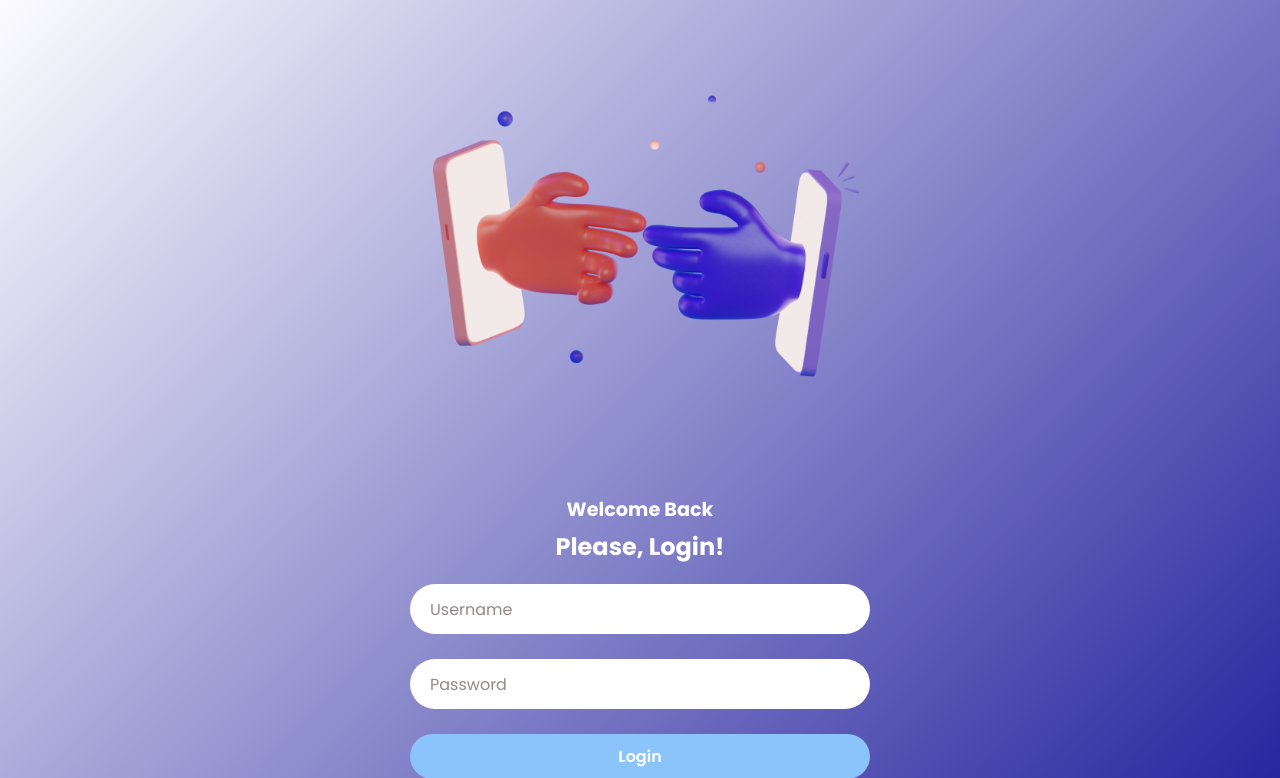
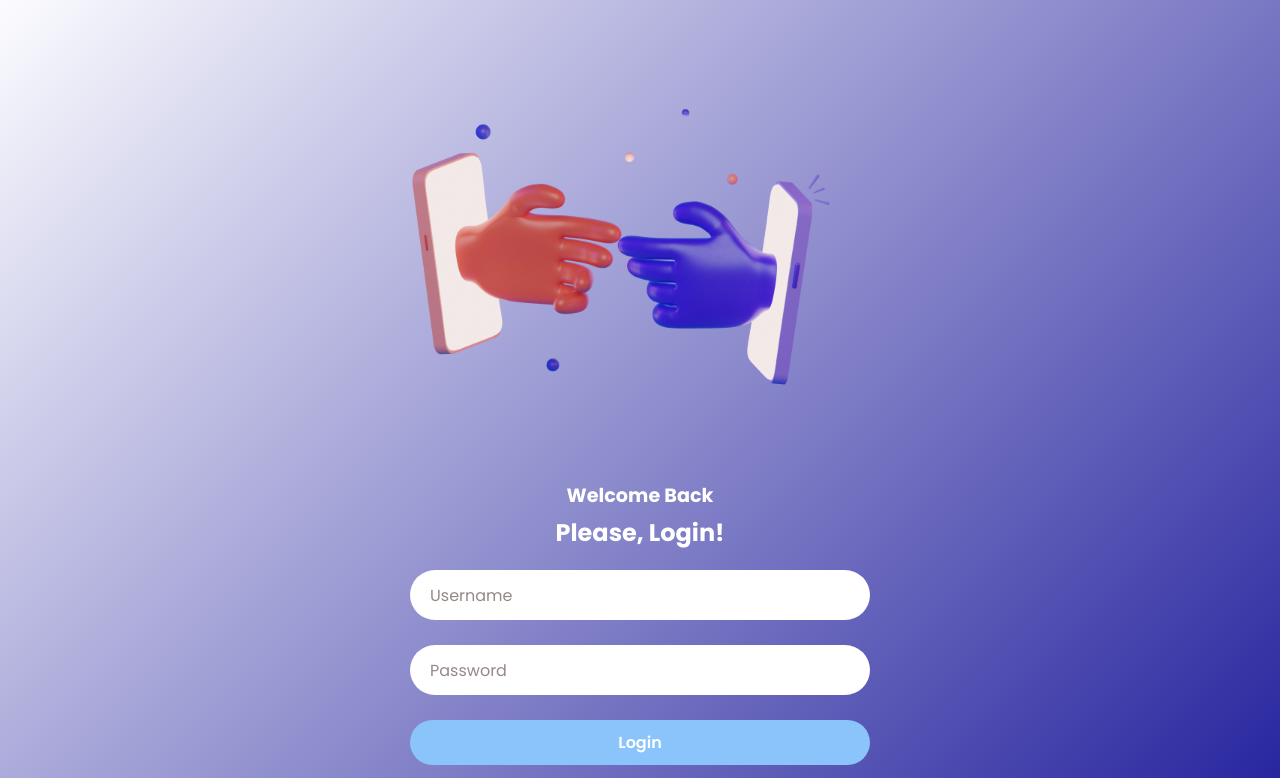
Before and after one commit to AlfanoIhz/SIMAP, a PHP site: page / in a window 1280 px wide. Shown: the top 778 px of the page. Run offline with PHP 8.4, Linux system fonts and the light colour scheme.

Commit message:
Update style.css

```diff
--- a/style.css
+++ b/style.css
@@ -29,8 +29,8 @@ body {
     text-align: center;
 }
 .login-box img {
-    width: 100%; /* Set the image width to 100% of the login box */
-    margin-bottom: 20px;
+    width: 450px; /* Increase the size of the image */
+    margin-left: -50px;
 }
 .login-box h5 {
     font-size: 1.2em;
```
